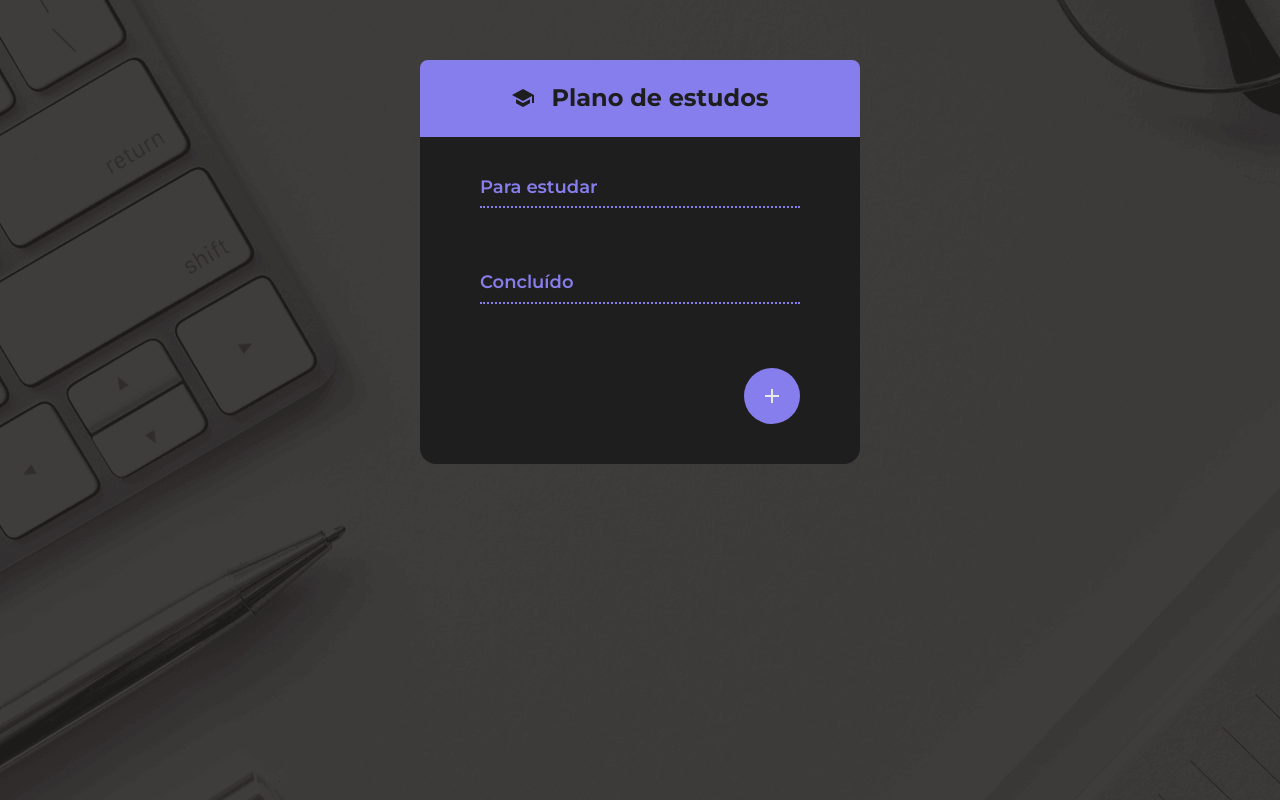
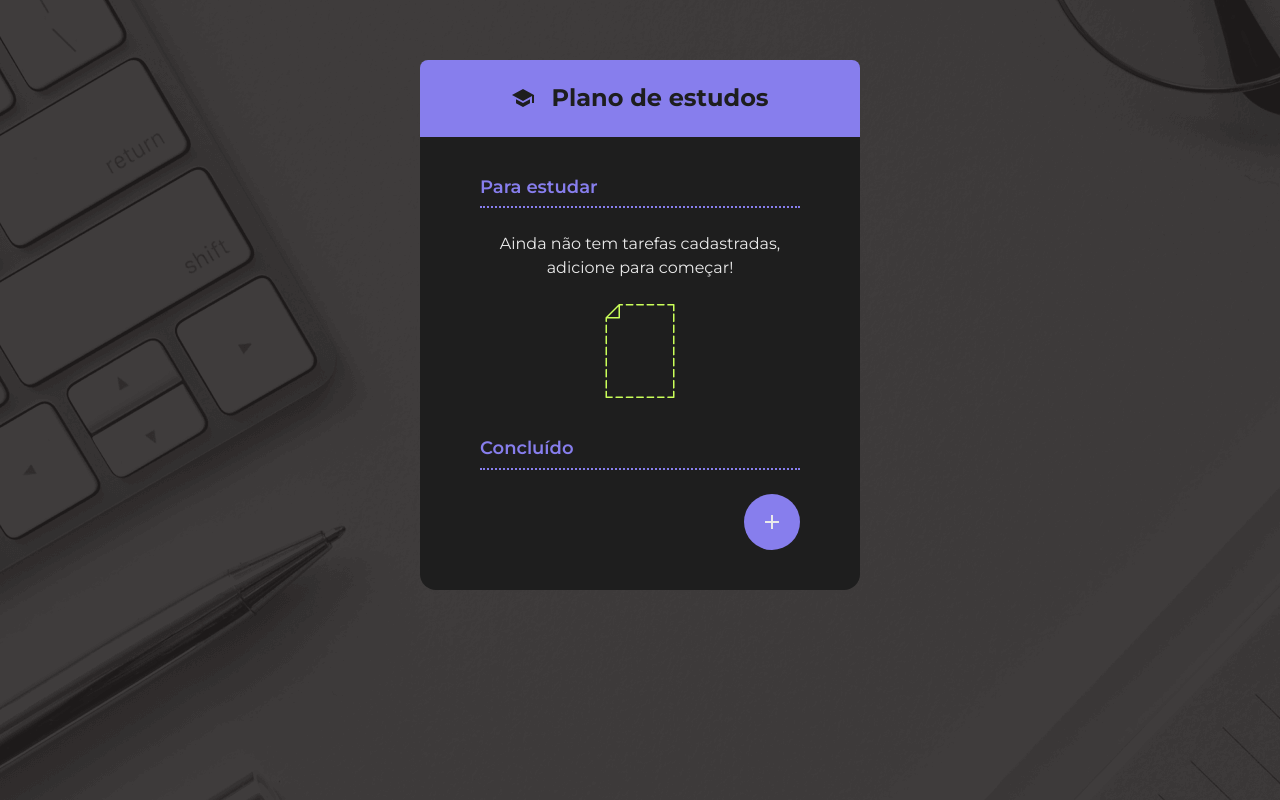
Before and after one commit to PedroHSueiro/react-todo-list, a React (Vite) app: page / in a window 1280 px wide. Built offline with nearby package versions, Linux system fonts and the light colour scheme.

Commit message:
Adding Empty State component when todo list is empty

```diff
--- a/src/App.jsx
+++ b/src/App.jsx
@@ -13,6 +13,7 @@
 import { ToDoForm } from "./components/ToDoForm";
 import TodoContext from "./components/TodoProvider/TodoContext";
 import { ToDoGroup } from "./components/ToDoGroup";
+import { EmptyState } from "./components/EmptyState";
 
 function App() {
   const {
@@ -47,6 +48,7 @@
             heading="Para estudar"
             items={todos.filter((t) => !t.completed)}
           ></ToDoGroup>
+          {todos.length == 0 && <EmptyState></EmptyState>}
           <ToDoGroup
             heading="Concluído"
             items={todos.filter((t) => t.completed)}
--- /dev/null
+++ b/src/components/EmptyState/empty-state.style.css
@@ -0,0 +1,15 @@
+.empty-state {
+  display: flex;
+  flex-direction: column;
+  align-items: center;
+  gap: 24px;
+  padding-bottom: 40px;
+}
+
+.empty-state p {
+  color: #eaeaea;
+  font-size: 16px;
+  line-height: 150%;
+  text-align: center;
+  margin: 0;
+}
--- /dev/null
+++ b/src/components/EmptyState/index.jsx
@@ -0,0 +1,10 @@
+import "./empty-state.style.css";
+
+export function EmptyState() {
+  return (
+    <section className="empty-state">
+      <p>Ainda não tem tarefas cadastradas, adicione para começar!</p>
+      <img src="/empty.png" alt="" />
+    </section>
+  );
+}
--- a/src/components/ToDoGroup/index.jsx
+++ b/src/components/ToDoGroup/index.jsx
@@ -6,11 +6,13 @@
   return (
     <>
       <SubHeading>{heading}</SubHeading>
-      <ToDoList>
-        {items.map(function (t) {
-          return <ToDoItem key={t.id} item={t} />;
-        })}
-      </ToDoList>
+      {items.length > 0 && (
+        <ToDoList>
+          {items.map(function (t) {
+            return <ToDoItem key={t.id} item={t} />;
+          })}
+        </ToDoList>
+      )}
     </>
   );
 }
```
Also changed, not shown: public/empty.png (added).
